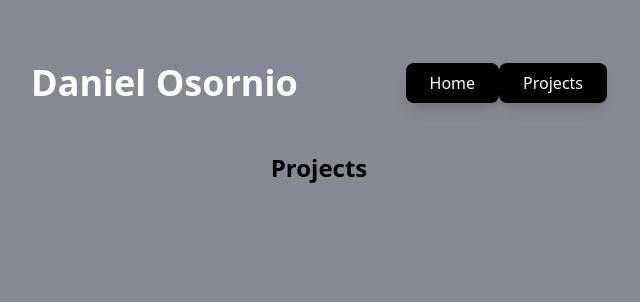
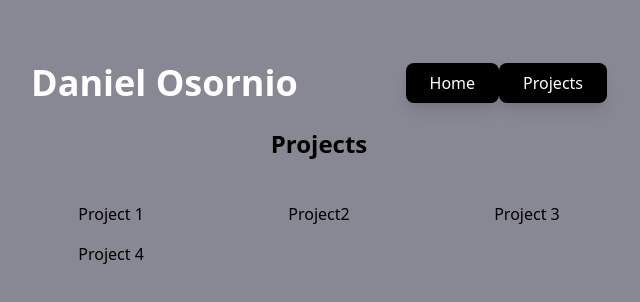
Before and after one commit to DangerDan88/dangerPortfolio, a Next.js app: page /projects in a window 1280 px wide. Shown: the top 302 px of the page, without its empty margins (321-961 px from the left). Built offline with nearby package versions, Linux system fonts and the light colour scheme.

Commit message:
tryin to relearn grid for web design using it on projects page

```diff
--- a/pages/projects.js
+++ b/pages/projects.js
@@ -10,8 +10,13 @@ const Projects = () => {
         <link rel="icon" href="/favicon.ico" />
       </Head>
       <Navbar />
-      <main className="flex justify-center py-6">
-        <h1 className="text-2xl font-bold">Projects</h1>
+      <h1 className="flex justify-center text-2xl font-bold">Projects</h1>
+
+      <main id="grid" className="py-8">
+        <p className="p-2 text-center">Project 1</p>
+        <p2 className="p-2 text-center">Project2</p2>
+        <p3 className="p-2 text-center">Project 3</p3>
+        <p4 className="p-2 text-center">Project 4</p4>
       </main>
     </div>
   );
--- a/styles/index.css
+++ b/styles/index.css
@@ -5,3 +5,9 @@
 body {
   background-color: rgb(136, 136, 148);
 }
+
+#grid {
+  display: grid;
+  grid-template-columns: auto auto auto;
+  grid-column-gap: 50px;
+}
```
